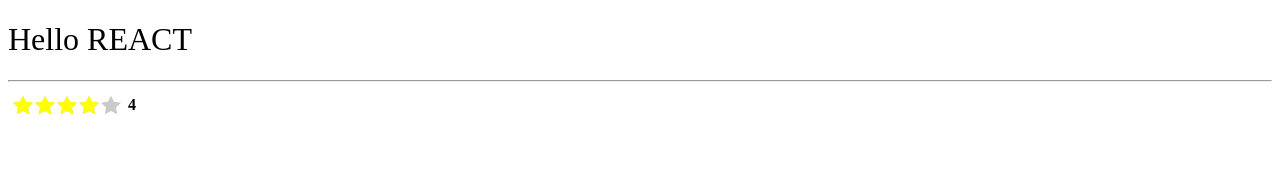
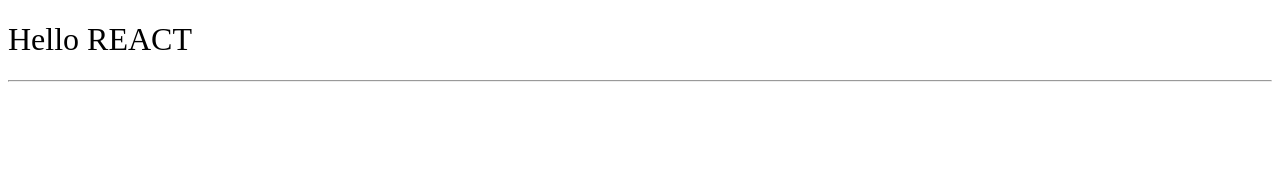
Before and after one commit to sungholion/NativeNavs, a React (Vite) app in the folder NativeNavs-FrontEnd/: page / in a window 1280 px wide. Shown: the top 180 px of the page. Built offline with nearby package versions, Linux system fonts and the light colour scheme; a web font is replaced by a local one.

Commit message:
✨ 공통 컴포넌트 구현 - % 별점 표시 구현
공통 컴포넌트 구현 - % 별점 표시 구현

```diff
--- a/NativeNavs-FrontEnd/src/App.jsx
+++ b/NativeNavs-FrontEnd/src/App.jsx
@@ -1,12 +1,10 @@
 import "./App.css";
-import StarScore from "./components/Star/StarScore";
 
 function App() {
   return (
     <>
       <h1 className="test">Hello REACT</h1>
       <hr />
-      <StarScore score={80}/>
     </>
   );
 }
```
